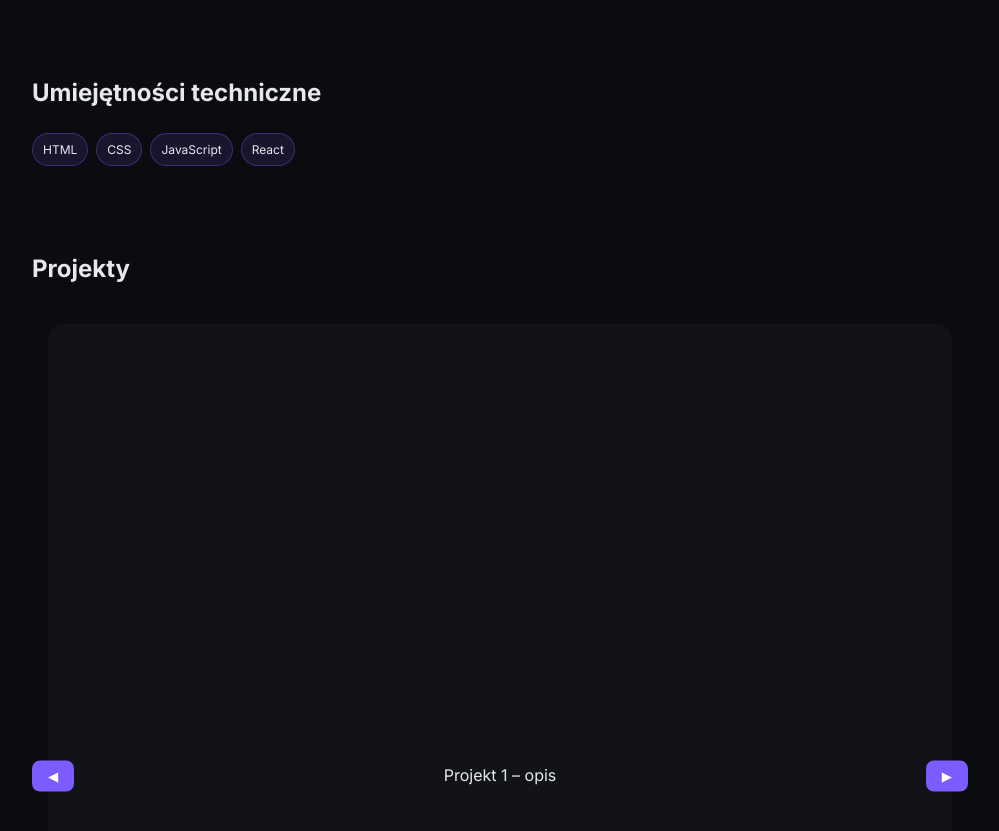
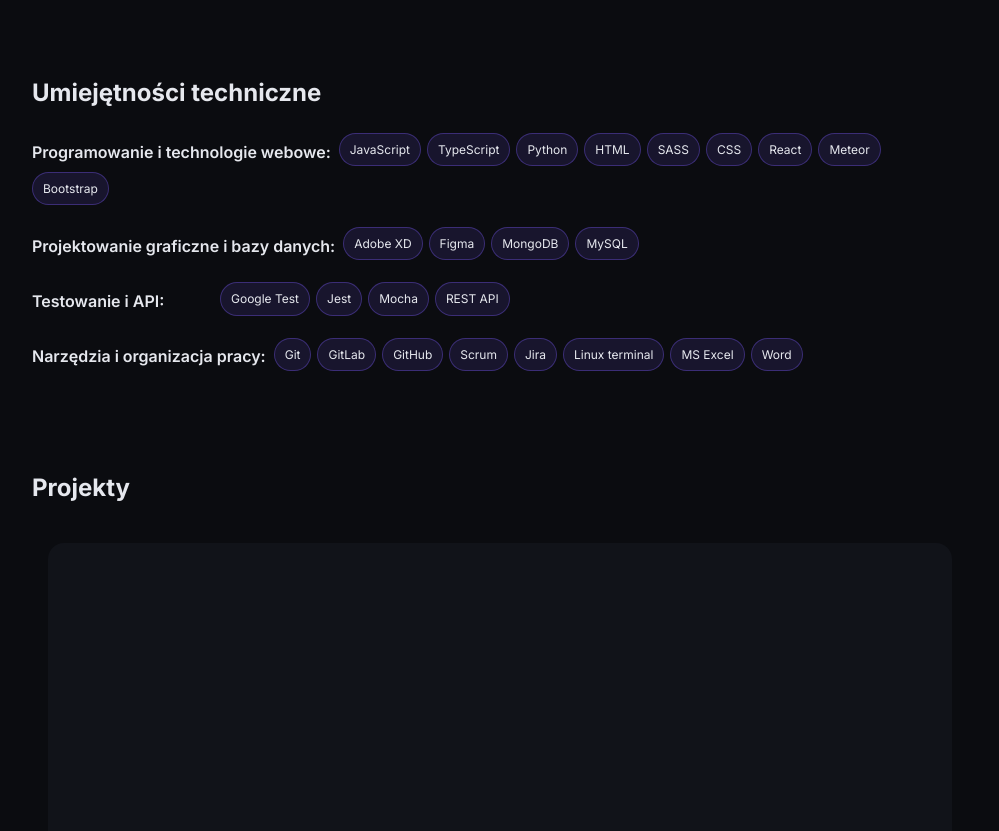
Before and after one commit to kamele/Portfolio-website, a plain HTML site: page portfolio-website.html in a window 1280 px wide. Shown: the part 1560-2391 px from the top of the page, without its empty margins (140-1139 px from the left). Drawn offline with Linux system fonts and the light colour scheme.

Commit message:
added skills

```diff
--- a/portfolio-website.css
+++ b/portfolio-website.css
@@ -120,7 +120,21 @@
         border-radius: 999px;
         background: rgba(124, 92, 255, .12);
         border: 1px solid rgba(124, 92, 255, .35);
-        font-size: 12px
+        font-size: 12px;
+        margin-right: 0.5em;
+        margin-bottom: 0.5em
+    }
+
+    .skills-group {
+      display: flex;
+      flex-wrap: wrap;
+      align-items: center;
+      margin-bottom: 0.5em;
+    }
+    .skills-title {
+      min-width: 180px;
+      font-weight: 600;
+      margin-right: 0.5em;
     }
 
     details {
--- a/portfolio-website.html
+++ b/portfolio-website.html
@@ -91,10 +91,43 @@
     <section id="skills">
       <h2>Umiejętności techniczne</h2>
       <div class="stack">
-        <span class="tag">HTML</span>
-        <span class="tag">CSS</span>
-        <span class="tag">JavaScript</span>
-        <span class="tag">React</span>
+        <div class="skills-group">
+          <div class="skills-title">Programowanie i technologie webowe:</div>
+          <span class="tag">JavaScript</span>
+          <span class="tag">TypeScript</span>
+          <span class="tag">Python</span>
+          <span class="tag">HTML</span>
+          <span class="tag">SASS</span>
+          <span class="tag">CSS</span>
+          <span class="tag">React</span>
+          <span class="tag">Meteor</span>
+          <span class="tag">Bootstrap</span>
+        </div>
+        <div class="skills-group">
+          <div class="skills-title">Projektowanie graficzne i bazy danych:</div>
+          <span class="tag">Adobe XD</span>
+          <span class="tag">Figma</span>
+          <span class="tag">MongoDB</span>
+          <span class="tag">MySQL</span>
+        </div>
+        <div class="skills-group">
+          <div class="skills-title">Testowanie i API:</div>
+          <span class="tag">Google Test</span>
+          <span class="tag">Jest</span>
+          <span class="tag">Mocha</span>
+          <span class="tag">REST API</span>
+        </div>
+        <div class="skills-group">
+          <div class="skills-title">Narzędzia i organizacja pracy:</div>
+          <span class="tag">Git</span>
+          <span class="tag">GitLab</span>
+          <span class="tag">GitHub</span>
+          <span class="tag">Scrum</span>
+          <span class="tag">Jira</span>
+          <span class="tag">Linux terminal</span>
+          <span class="tag">MS Excel</span>
+          <span class="tag">Word</span>
+        </div>
       </div>
     </section>
 
```
